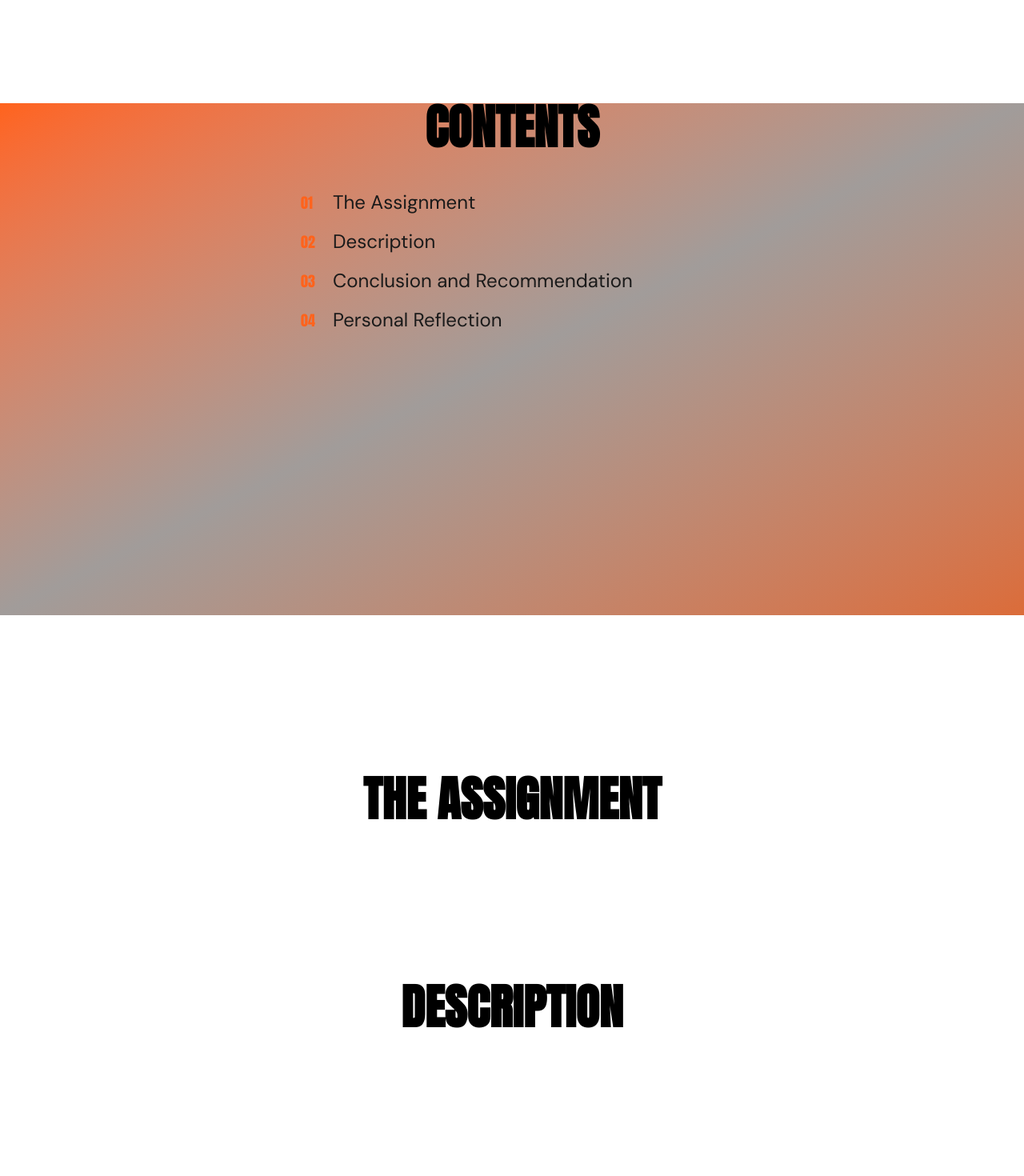
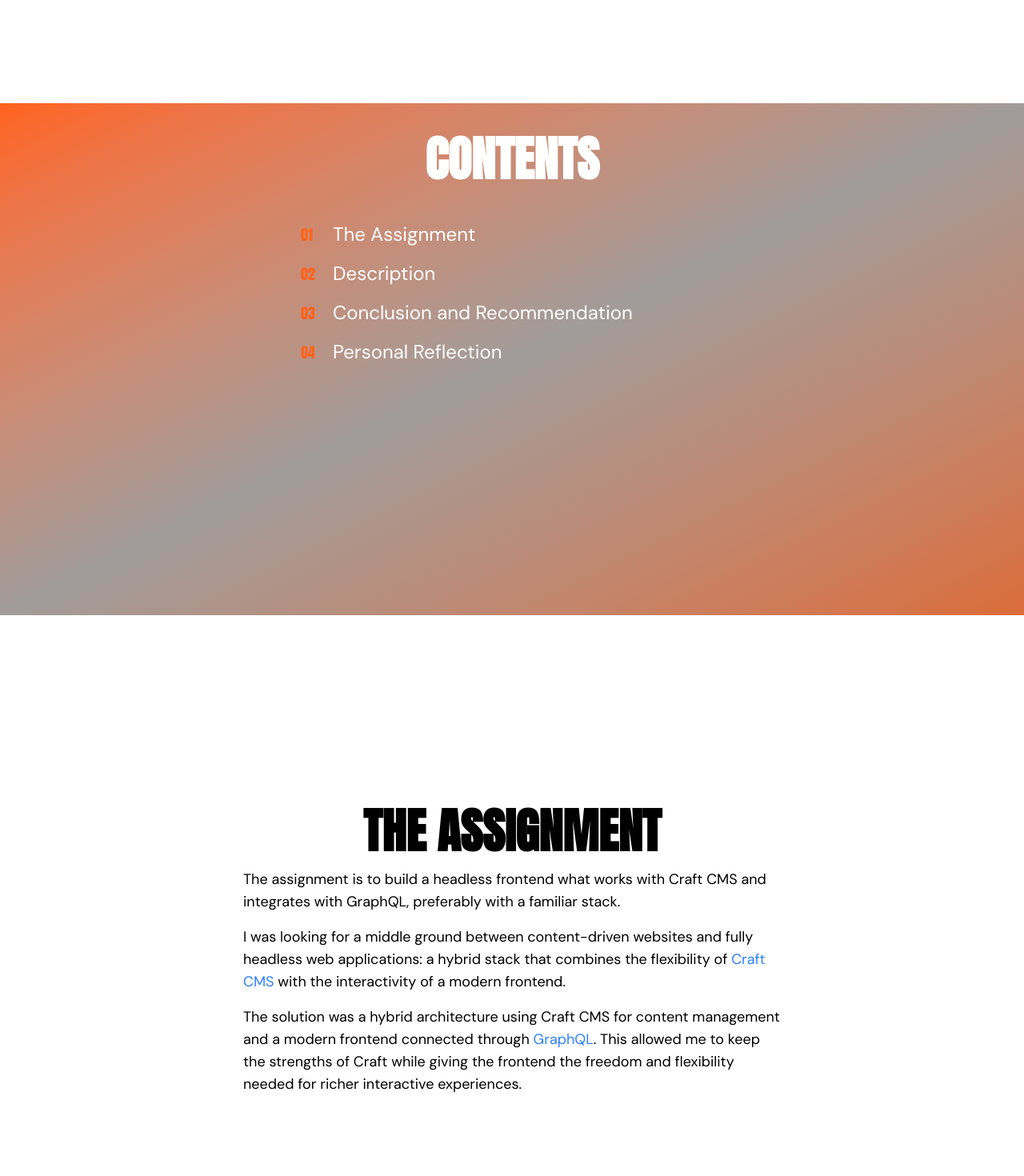
Before and after one commit to jarvin-s/project-report-exitable, a Next.js app: page / in a window 1280 px wide. Shown: the part 780-2250 px from the top of the page at 80% size. Built offline with nearby package versions, Linux system fonts and the light colour scheme.

Commit message:
Enhance layout and content presentation; update project description and add assignment details

```diff
--- a/src/app/layout.tsx
+++ b/src/app/layout.tsx
@@ -15,7 +15,7 @@ const anton = Anton({
 
 export const metadata: Metadata = {
     title: 'Project Report Exitable - Jarvin Siegers',
-    description: "Jarvin's project report for the internship at Exitable",
+    description: "Jarvin's Project Report for the internship at Exitable",
 }
 
 export default function RootLayout({ children }: LayoutProps<'/'>) {
--- a/src/components/assignment.tsx
+++ b/src/components/assignment.tsx
@@ -1,10 +1,51 @@
+import Link from 'next/link'
+
 export default function Assignment() {
     return (
-        <section id='assignment' className='scroll-mt-8'>
+        <section id='assignment' className='mt-10 scroll-mt-8'>
             <div className='flex flex-col items-center justify-center'>
                 <h1 className='header-text text-6xl font-bold'>
                     The Assignment
                 </h1>
+                <div className='flex max-w-2xl flex-col gap-4'>
+                    <p className='mt-4 px-2 text-center text-lg md:px-0 md:text-left'>
+                        The assignment is to build a headless frontend what
+                        works with Craft CMS and integrates with GraphQL,
+                        preferably with a familiar stack.
+                    </p>
+                    <p className='px-2 text-center text-lg md:px-0 md:text-left'>
+                        I was looking for a middle ground between
+                        content-driven websites and fully headless web
+                        applications: a hybrid stack that combines the
+                        flexibility of{' '}
+                        <Link
+                            href='https://craftcms.com/'
+                            target='_blank'
+                            rel='noreferrer'
+                            className='text-blue-500 hover:text-blue-600 hover:underline'
+                        >
+                            Craft CMS
+                        </Link>{' '}
+                        with the interactivity of a modern frontend.
+                    </p>
+
+                    <p className='px-2 text-center text-lg md:px-0 md:text-left'>
+                        The solution was a hybrid architecture using Craft CMS
+                        for content management and a modern frontend connected
+                        through{' '}
+                        <Link
+                            href='https://graphql.org/'
+                            target='_blank'
+                            rel='noreferrer'
+                            className='text-blue-500 hover:text-blue-600 hover:underline'
+                        >
+                            GraphQL
+                        </Link>
+                        . This allowed me to keep the strengths of Craft while
+                        giving the frontend the freedom and flexibility needed
+                        for richer interactive experiences.
+                    </p>
+                </div>
             </div>
         </section>
     )
--- a/src/components/content.tsx
+++ b/src/components/content.tsx
@@ -10,16 +10,21 @@ const sections = [
 
 export default function Content() {
     return (
-        <section className="h-[80vh] bg-linear-to-br from-[#ff631c] via-[#a19c9a] to-[#db6c39]">
-            <div className='flex flex-col items-center justify-center'>
-                <h1 className='header-text text-6xl font-bold'>Contents</h1>
-                <nav aria-label='Table of contents' className='mt-12 w-full max-w-xl px-6'>
+        <section className='h-[80vh] bg-linear-to-br from-[#ff631c] via-[#a19c9a] to-[#db6c39]'>
+            <div className='flex flex-col items-center justify-center text-white'>
+                <h1 className='header-text mt-10 text-6xl font-bold'>
+                    Contents
+                </h1>
+                <nav
+                    aria-label='Table of contents'
+                    className='mt-12 w-full max-w-xl px-6'
+                >
                     <ol className='flex flex-col gap-4'>
                         {sections.map((section, index) => (
                             <li key={section.href}>
                                 <a
                                     href={section.href}
-                                    className='group flex items-baseline gap-2 text-2xl text-[#1a1a1a] transition-colors hover:text-[#ff631c] focus-visible:text-[#ff631c] focus-visible:outline-none'
+                                    className='group flex items-baseline gap-2 text-2xl text-white transition-colors hover:text-[#ff631c] focus-visible:text-[#ff631c] focus-visible:outline-none'
                                 >
                                     <span className='header-text w-8 shrink-0 text-lg text-[#ff631c]'>
                                         {String(index + 1).padStart(2, '0')}
```
